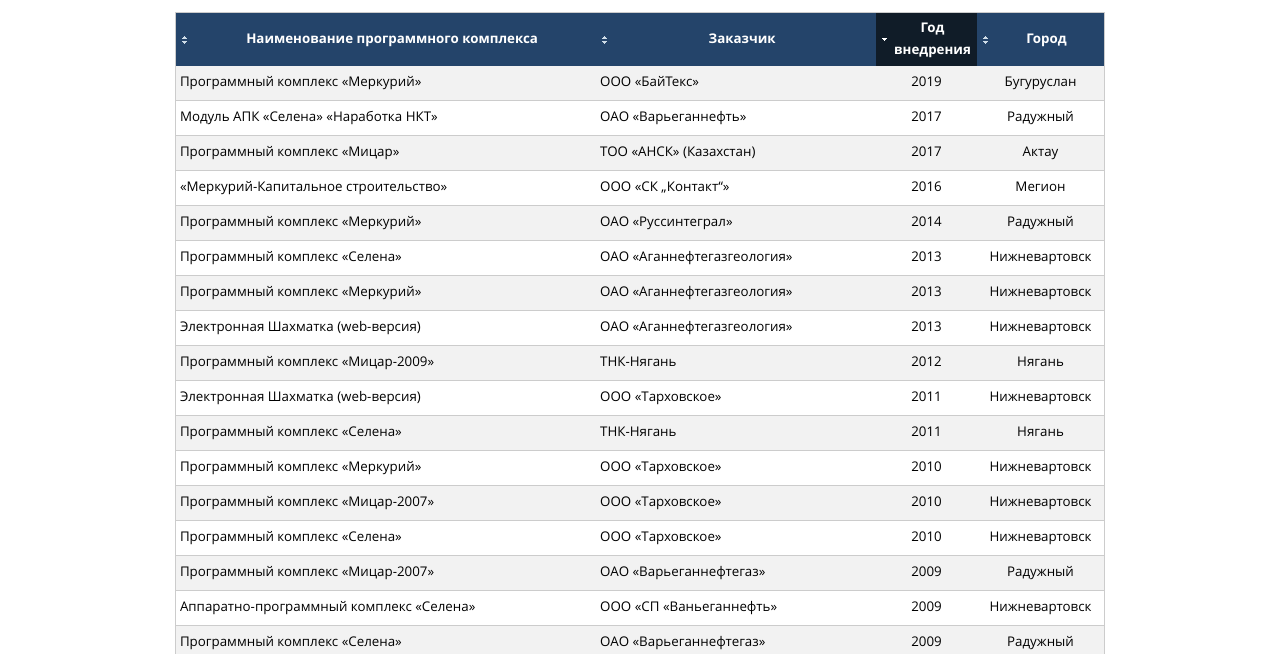
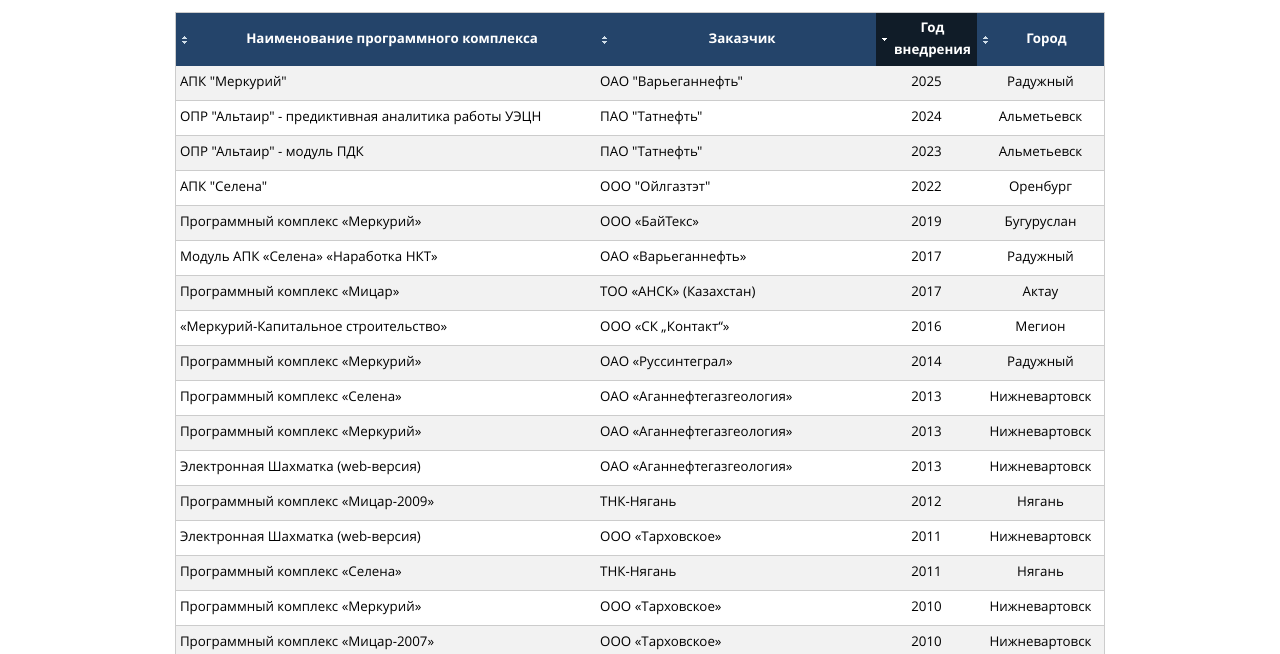
Before and after one commit to finist-m/finist-m.github.io, a plain HTML site: page dynamics/index.html in a window 1280 px wide. Shown: the part 146-800 px from the top of the page. Drawn offline with nearby package versions, Linux system fonts and the light colour scheme.

Commit message:
Update index.html

```diff
--- a/dynamics/index.html
+++ b/dynamics/index.html
@@ -220,6 +220,33 @@
     <th scope='col' width='24%'>Город</th>
   </tr>
 
+  <tr>
+    <td>АПК "Меркурий"</td>
+    <td height='28'>ОАО "Варьеганнефть"</td>
+    <td align='center'>2025</td>
+    <td align='center'>Радужный</td>
+  </tr>
+
+  <tr>
+    <td>ОПР "Альтаир" - предиктивная аналитика работы УЭЦН</td>
+    <td height='28'>ПАО "Татнефть"</td>
+    <td align='center'>2024</td>
+    <td align='center'>Альметьевск</td>
+  </tr>
+
+  <tr>
+    <td>ОПР "Альтаир" - модуль ПДК</td>
+    <td height='28'>ПАО "Татнефть"</td>
+    <td align='center'>2023</td>
+    <td align='center'>Альметьевск</td>
+  </tr>
+
+  <tr>
+    <td>АПК "Селена"</td>
+    <td height='28'>ООО "Ойлгазтэт"</td>
+    <td align='center'>2022</td>
+    <td align='center'>Оренбург</td>
+  </tr>
 
   <tr>
     <td>Программный комплекс «Меркурий»</td>
```
